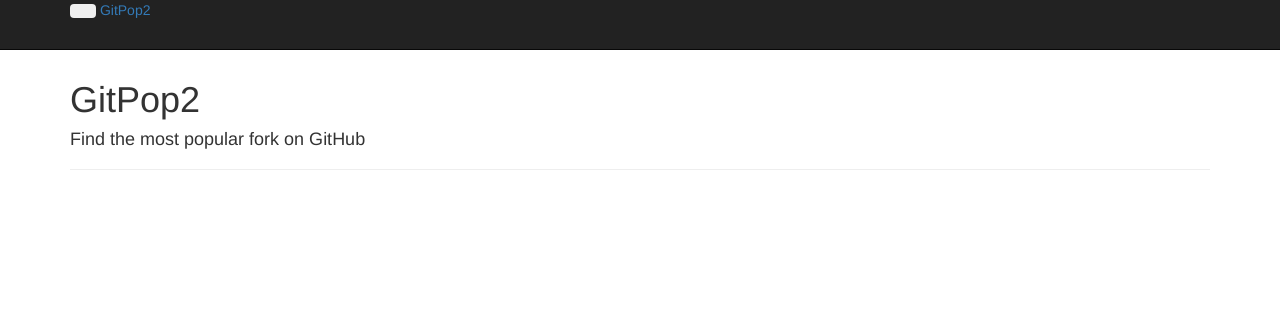
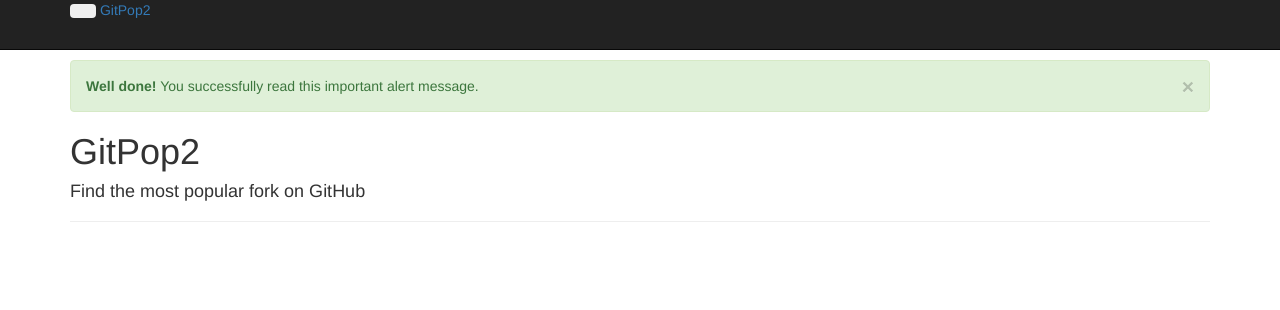
Before and after one commit to AndreMiras/gitpop2, a Django app: template templates/base.html in a window 1280 px wide. Shown: the top 310 px of the page. Run offline with Django 3.2, Linux system fonts and the light colour scheme; the template is opened without the code that fills it, so the values that code supplies are empty; tables that the repository leaves empty hold one stand-in row (values such as "Sample post"); one stand-in notice (Sample message) is shown; some libraries are stand-ins or nearby versions.

Commit message:
- added message framework content to base template - wrapped in twitter bootstrap classes

```diff
--- a/templates/base.html
+++ b/templates/base.html
@@ -43,7 +43,16 @@
     </div>
 
     <div class="container">
-
+      {% if messages %}
+      <div class="messages">
+        {% for message in messages %}
+        <div class="alert alert-{{ message.tags }}">
+          <button type="button" class="close" data-dismiss="alert">×</button>
+          <strong>Well done!</strong> You successfully read this important alert message.
+        </div>
+        {% endfor %} {# message in messages #}
+      </div> <!-- messages -->
+      {% endif %}
       <h1>GitPop2</h1>
       <h4>Find the most popular fork on GitHub</h4>
       <hr>
```
